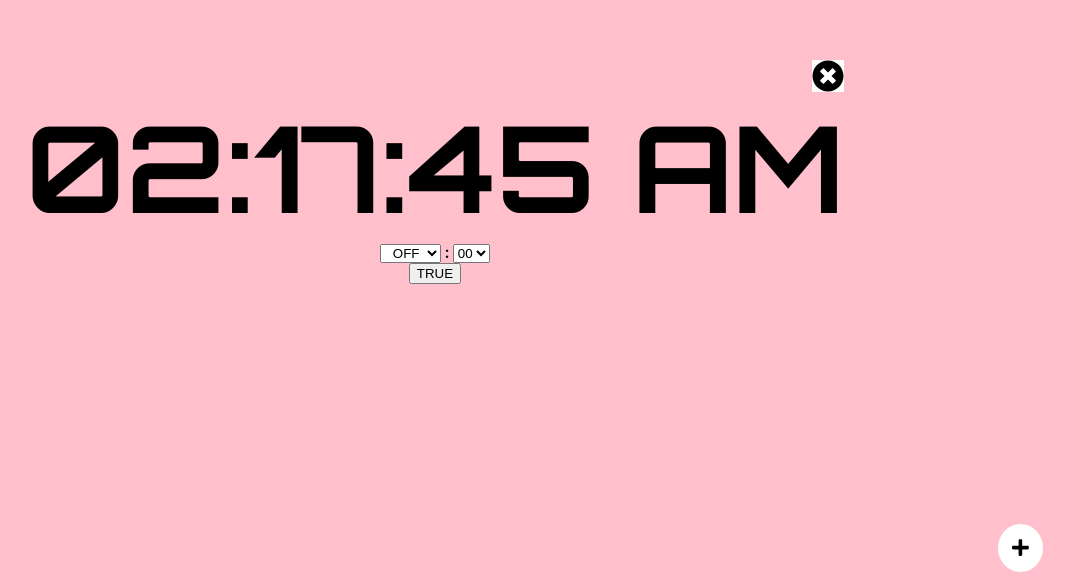
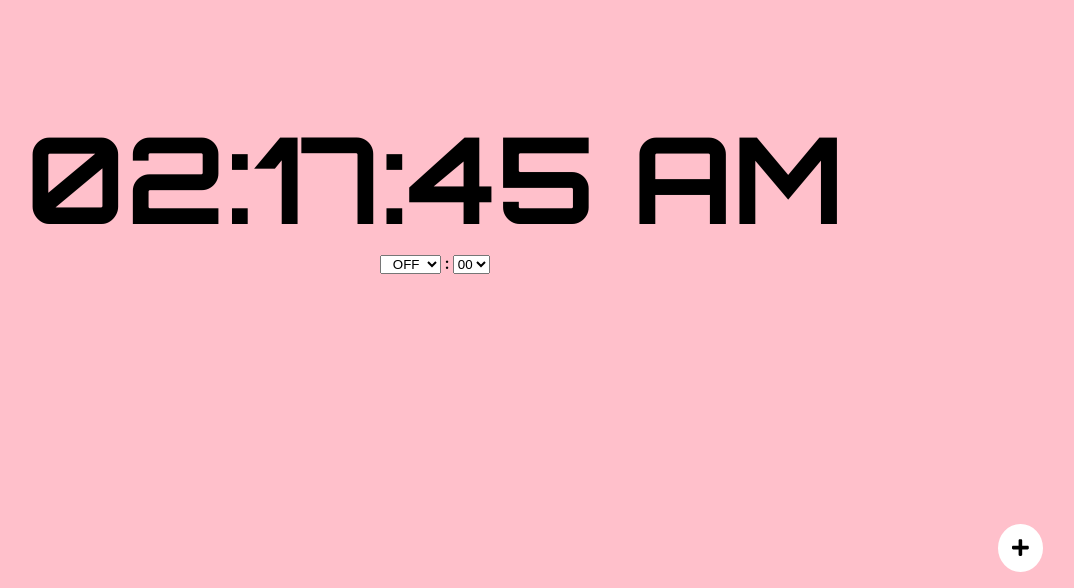
Before and after one commit to CoreyHutcheson/alarm-clock, a React (Create React App) app: page / in a window 1280 px wide. Shown: the part 212-800 px from the top of the page, without its empty margins (205-1279 px from the left). Built offline with nearby package versions, Linux system fonts and the light colour scheme.

Commit message:
Only show delete alarm button if more than 1 alarm | Never show on main alarm

```diff
--- a/src/components/alarm/Alarm.jsx
+++ b/src/components/alarm/Alarm.jsx
@@ -9,7 +9,12 @@ import { DeleteButton } from "./DeleteButton.jsx";
 import styles from "./style.module.scss";
 
 export const Alarm = props => {
-  const { alarmKey, position, handleDeleteAlarmClick } = props;
+  const {
+    alarmKey,
+    position,
+    showDeleteButton,
+    handleDeleteAlarmClick
+  } = props;
 
   const [alarmHours, setAlarmHours] = useState("OFF");
   const currentTime = useCurrentTime();
@@ -60,14 +65,14 @@ export const Alarm = props => {
         </div>
       </div>
 
-      <button onClick={() => setAlarmActive(true)}>TRUE</button>
-
-      <DeleteButton {...props} />
+      {showDeleteButton && <DeleteButton {...props} />}
     </div>
   );
 };
 
 Alarm.propTypes = {
   alarmKey: PropTypes.string.isRequired,
-  position: PropTypes.string.isRequired
+  position: PropTypes.string.isRequired,
+  showDeleteButton: PropTypes.bool.isRequired,
+  handleDeleteAlarmClick: PropTypes.func.isRequired
 };
```
